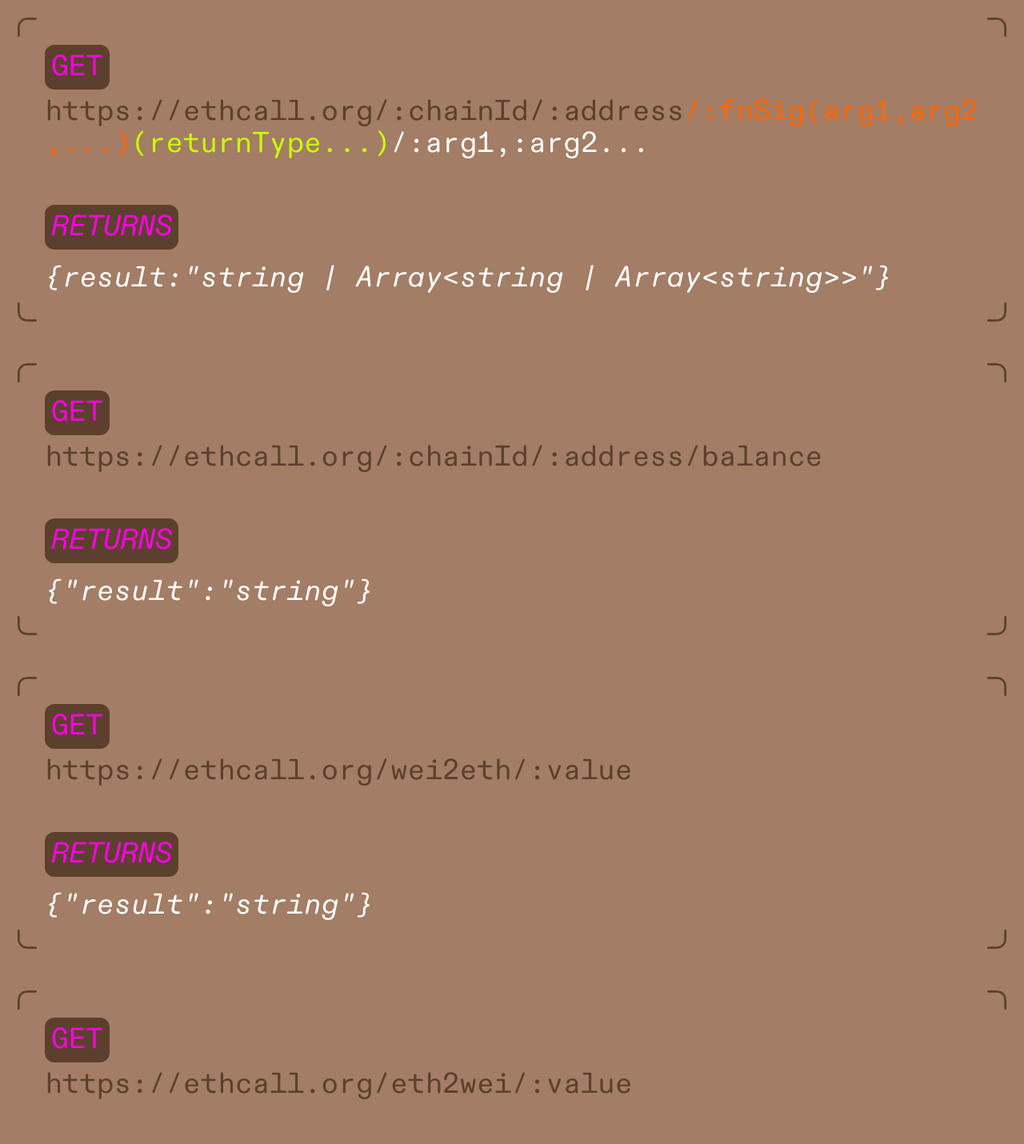
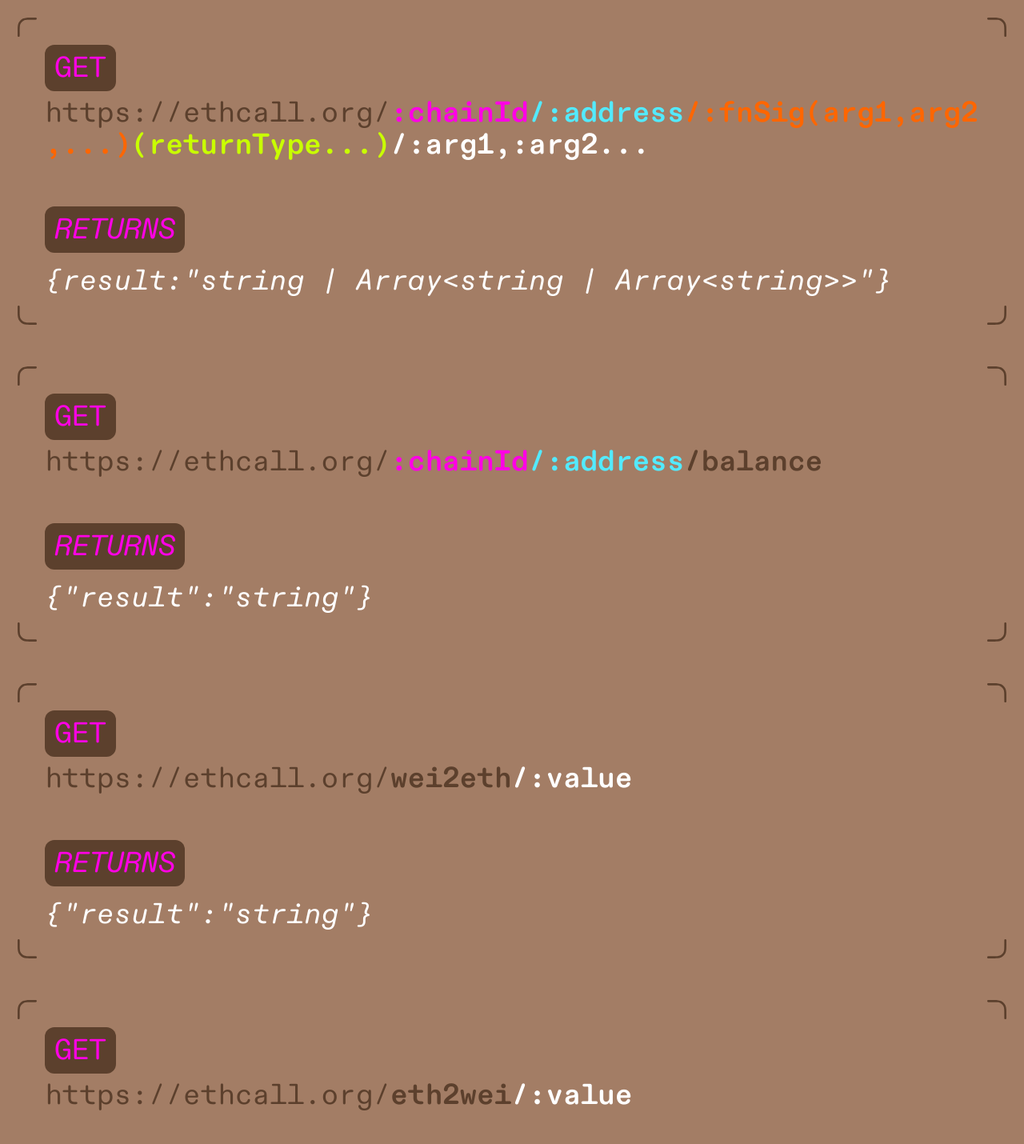
Before and after one commit to calebguy/ethcall.org, a React (Vite) app in the folder packages/ui/: page /docs in a window 1280 px wide. Shown: the top 1430 px of the page at 80% size. Built offline with nearby package versions, Linux system fonts and the light colour scheme; what hono would draw is missing.

Commit message:
update docs

```diff
--- a/packages/ui/src/Docs.tsx
+++ b/packages/ui/src/Docs.tsx
@@ -1,3 +1,4 @@
+import { ReactNode } from "react";
 import { FaGithub } from "react-icons/fa";
 import { FaXTwitter } from "react-icons/fa6";
 import {
@@ -17,24 +18,26 @@ export function Docs() {
 				<RxCornerBottomLeft className="group-hover:text-magenta md:w-10 md:h-10 w-8 h-8 absolute -bottom-[10px] -left-[10px] text-dark-brown" />
 				<RxCornerBottomRight className="group-hover:text-magenta md:w-10 md:h-10 w-8 h-8 absolute -bottom-[10px] -right-[10px] text-dark-brown" />
 				<div className="flex flex-col items-center md:items-start gap-2 break-words overflow-auto text-wrap">
-					<span className="bg-dark-brown p-2 rounded-xl text-magenta">GET</span>
+					<span className="bg-dark-brown p-2 rounded-xl text-magenta leading-10 pt-2.5 px-3">
+						GET
+					</span>
 					<div
 						style={{ overflowWrap: "anywhere" }}
 						className="overflow-auto text-wrap break-words text-center md:text-left"
 					>
-						<span className="text-dark-brown">
-							https://ethcall.org/:chainId/:address
-						</span>
-						<span className="text-orange">/:fnSig</span>
-						<span className="text-orange">{"("}</span>
-						<span className="text-orange">arg1,arg2,...</span>
-						<span className="text-orange">{")"}</span>
-						<span className="text-green">(returnType...)</span>
-						<span className="text-white">/:arg1,:arg2...</span>
+						<span className="text-dark-brown">https://ethcall.org/</span>
+						<span className="font-bold">:chainId</span>
+						<span className="text-cyan-300 font-bold">/:address</span>
+						<span className="text-orange font-bold">/:fnSig</span>
+						<span className="text-orange font-bold">{"("}</span>
+						<span className="text-orange font-bold">arg1,arg2,...</span>
+						<span className="text-orange font-bold">{")"}</span>
+						<span className="text-green font-bold">(returnType...)</span>
+						<span className="text-white font-bold">/:arg1,:arg2...</span>
 					</div>
 				</div>
 				<div className="mt-14 flex flex-col items-center md:items-start gap-4">
-					<span className="bg-dark-brown p-2 rounded-xl italic text-magenta">
+					<span className="bg-dark-brown p-2 rounded-xl italic text-magenta leading-10 pt-2.5 px-3">
 						RETURNS
 					</span>
 					<div className="text-white italic">
@@ -47,22 +50,38 @@ export function Docs() {
 			</section>
 			<Section
 				method="GET"
-				url="https://ethcall.org/:chainId/:address/balance"
+				path={
+					<span>
+						<span className="text-magenta font-bold">:chainId</span>
+						<span className="text-cyan-300 font-bold">/:address</span>
+						<span className="text-dark-brown font-bold">/balance</span>
+					</span>
+				}
 				returns={JSON.stringify({ result: "string" })}
 			/>
 			<Section
 				method="GET"
-				url="https://ethcall.org/wei2eth/:value"
+				path={
+					<span>
+						<span className="text-dark-brown font-bold">wei2eth</span>
+						<span className="text-white font-bold">/:value</span>
+					</span>
+				}
 				returns={JSON.stringify({ result: "string" })}
 			/>
 			<Section
 				method="GET"
-				url="https://ethcall.org/eth2wei/:value"
+				path={
+					<span>
+						<span className="text-dark-brown font-bold">eth2wei</span>
+						<span className="text-white font-bold">/:value</span>
+					</span>
+				}
 				returns={JSON.stringify({ result: "string" })}
 			/>
 			<Section
 				method="GET"
-				url="https://ethcall.org/chains"
+				path="chains"
 				returns={`Array<${JSON.stringify({
 					chainId: "number",
 					chainName: "string",
@@ -92,9 +111,9 @@ export function Docs() {
 
 function Section({
 	method,
-	url,
+	path,
 	returns,
-}: { method: string; url: string; returns: string }) {
+}: { method: string; path: string | ReactNode; returns: string }) {
 	return (
 		<section className="relative p-6 md:p-8">
 			<RxCornerTopLeft className="group-hover:text-magenta md:w-10 md:h-10 w-8 h-8 absolute -top-[10px] -left-[10px] text-dark-brown" />
@@ -102,18 +121,23 @@ function Section({
 			<RxCornerBottomLeft className="group-hover:text-magenta md:w-10 md:h-10 w-8 h-8 absolute -bottom-[10px] -left-[10px] text-dark-brown" />
 			<RxCornerBottomRight className="group-hover:text-magenta md:w-10 md:h-10 w-8 h-8 absolute -bottom-[10px] -right-[10px] text-dark-brown" />
 			<div className="flex flex-col items-center md:items-start gap-2 break-words overflow-auto text-wrap">
-				<span className="bg-dark-brown text-magenta p-2 rounded-xl">
+				<span className="bg-dark-brown text-magenta p-2 rounded-xl leading-10 pt-2.5 px-3">
 					{method}
 				</span>
 				<div
 					style={{ overflowWrap: "anywhere" }}
-					className="overflow-auto text-wrap break-words"
+					className="overflow-auto text-wrap break-words flex items-center"
 				>
-					<span className="text-dark-brown">{url}</span>
+					<span className="text-dark-brown">https://ethcall.org/</span>
+					{typeof path === "string" ? (
+						<span className="text-dark-brown font-bold">{path}</span>
+					) : (
+						path
+					)}
 				</div>
 			</div>
 			<div className="mt-14 flex flex-col items-center md:items-start gap-4">
-				<span className="bg-dark-brown p-2 rounded-xl text-magenta italic">
+				<span className="bg-dark-brown p-2 rounded-xl text-magenta italic inline-flex leading-10 pt-2.5 px-3">
 					RETURNS
 				</span>
 				<div
```
